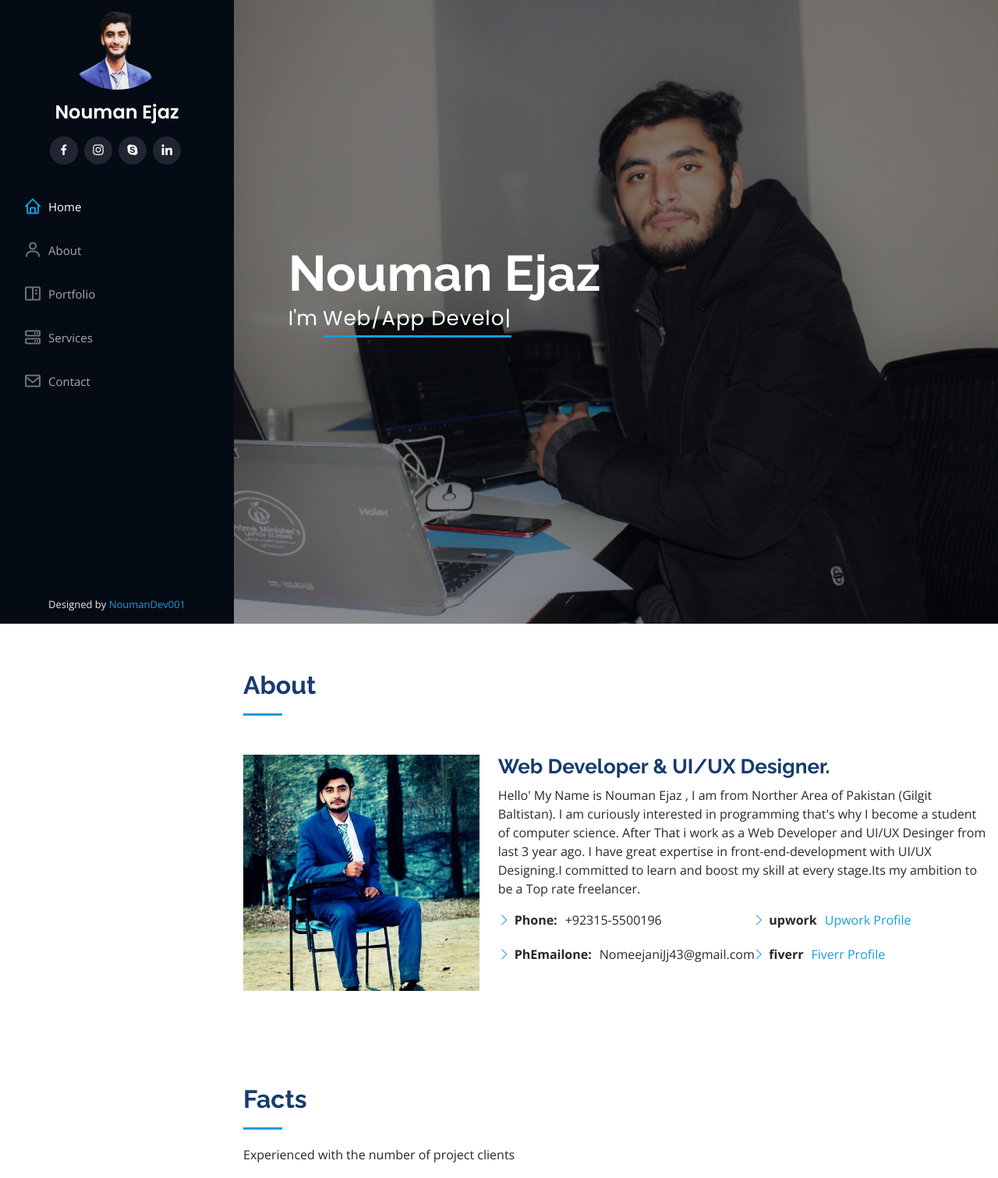
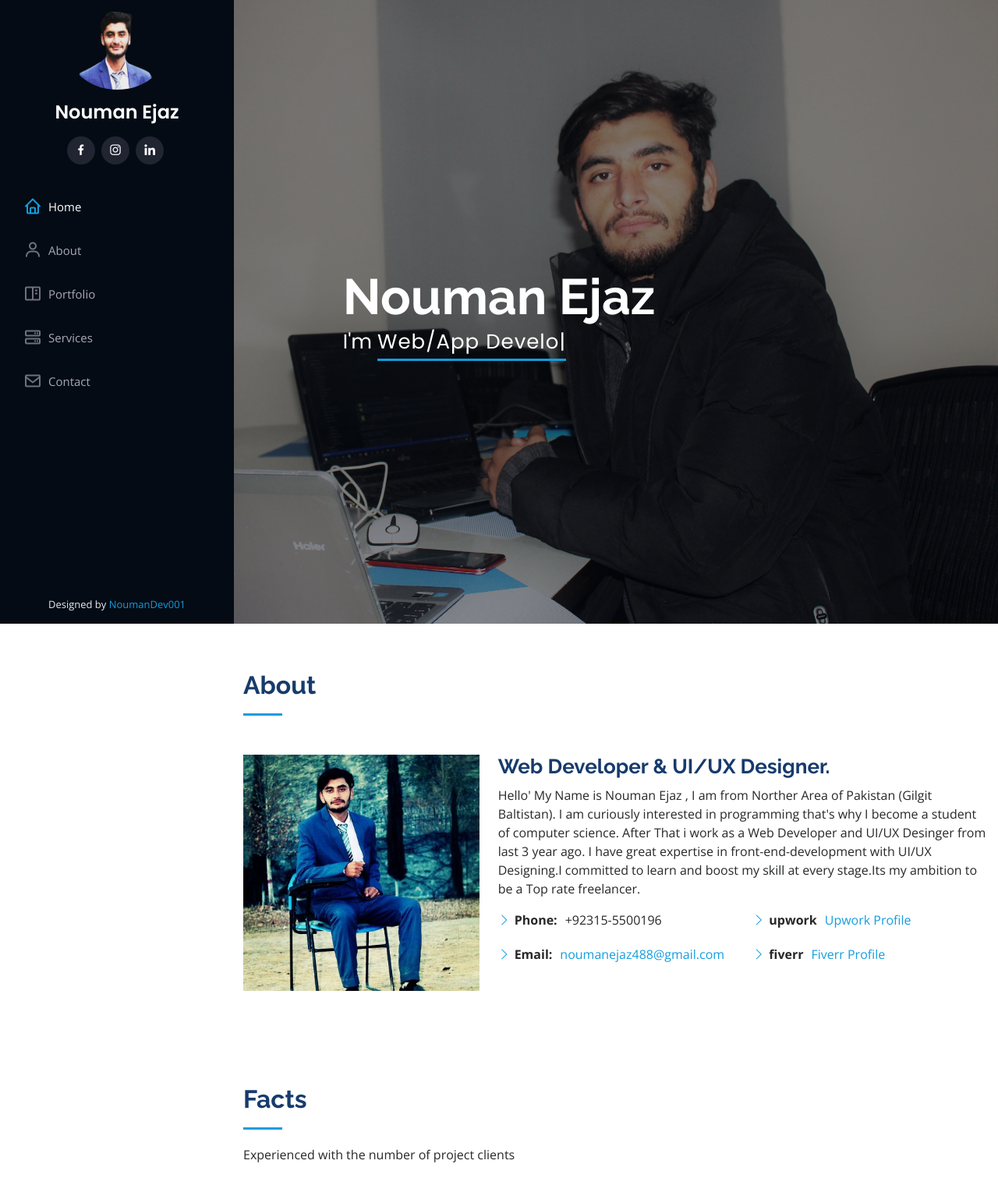
Before and after one commit to NoumanEjaz-dev/MyPortfolioWebsite, a PHP site: page / in a window 1280 px wide. Shown: the top 1511 px of the page at 78% size. Run offline with PHP 8.4, Linux system fonts and the light colour scheme.

Commit message:
make it better

```diff
--- a/assets/css/style.css
+++ b/assets/css/style.css
@@ -240,7 +240,8 @@
   position: relative;
   z-index: 2;
   min-width: 300px;
-  margin-left: -140px;
+  margin-top: 60px;
+  /*margin-left: -140px;*/
 
 }
 
--- a/index.html
+++ b/index.html
@@ -50,8 +50,8 @@
         <div class="social-links mt-3 text-center">
           <a href="https://www.facebook.com/NOMiiee" class="facebook"><i class="bx bxl-facebook"></i></a>
           <a href="https://www.instagram.com/nomee_muhammad_488/" class="instagram"><i class="bx bxl-instagram"></i></a>
-          <a href="#" class="google-plus"><i class="bx bxl-skype"></i></a>
-          <a href="#" class="linkedin"><i class="bx bxl-linkedin"></i></a>
+          <!-- <a href="#" class="google-plus"><i class="bx bxl-skype"></i></a> -->
+          <a href="https://www.linkedin.com/in/nouman-ejaz-66458b1b5/" class="linkedin"><i class="bx bxl-linkedin"></i></a>
         </div>
       </div>
 
@@ -91,7 +91,7 @@
           <div class="col-lg-4 imgAbout" data-aos="fade-right">
             <img src="assets/img/nomeemuhammad.jpg" class="img-fluid" alt="">
           </div>
-          <div class="col-lg-8 pt-4 pt-lg-0 content" data-aos="fade-left">
+          <div class="col-lg-8 pt-4 pt-lg-0 content text-bg" data-aos="fade-left">
             <h3>Web Developer &amp; UI/UX Designer.</h3>
 
              <p>Hello' My Name is Nouman Ejaz , I am from Norther Area of Pakistan (Gilgit Baltistan). I am curiously interested in programming  that's why I become a student of computer science. After That i work as a Web Developer and UI/UX Desinger from last 3 year ago. I have great expertise in front-end-development with UI/UX Designing.I committed to learn and boost my skill at every stage.Its my ambition to be a Top rate freelancer.</p>
@@ -99,7 +99,7 @@
               <div class="col-lg-6">
                 <ul>
                   <li><i class="bi bi-chevron-right"></i> <strong>Phone:</strong> <span>+92315-5500196</span></li>
-                   <li><i class="bi bi-chevron-right"></i> <strong>PhEmailone:</strong> <span>NomeejaniJj43@gmail.com</span></li>
+                   <li><i class="bi bi-chevron-right"></i> <strong>Email:</strong> <span><a href="https://mail.google.com/">noumanejaz488@gmail.com</a></span></li>
                 </ul>
               </div>
               <div class="col-lg-6">
```
Also changed, not shown: assets/img/img23.jpg.
